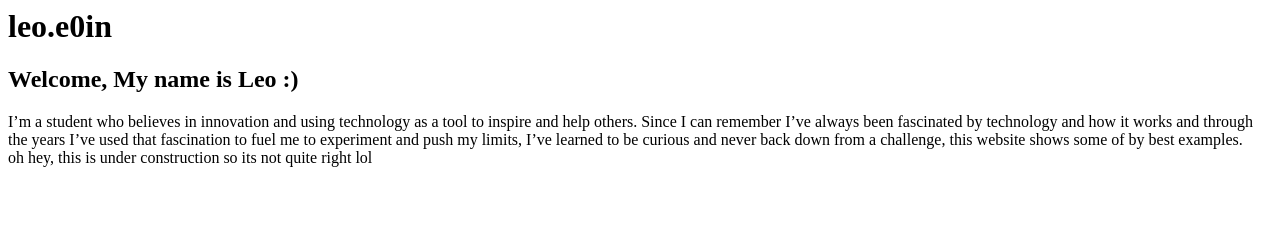
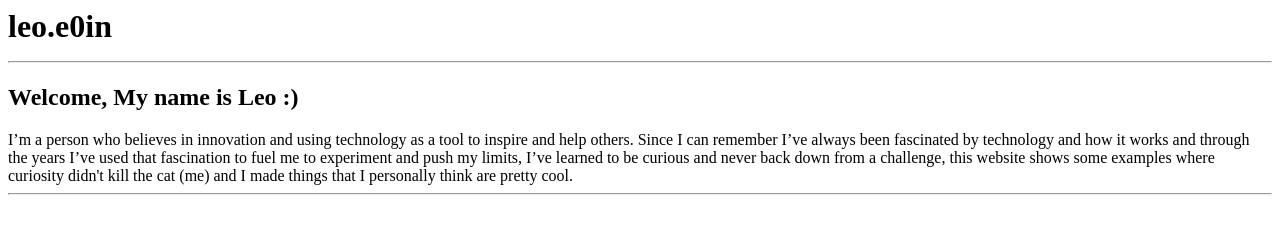
Before and after one commit to leo-e0in/Portfolio, a plain HTML site: page index.html in a window 1280 px wide. Drawn offline with Linux system fonts and the light colour scheme.

Commit message:
Update index.html

```diff
--- a/index.html
+++ b/index.html
@@ -1,17 +1,16 @@
 <html>
     <h1>
         leo.e0in
+        <hr> </hr>
     </h1>
 
 	<h2>
         Welcome, My name is Leo :)
+
 	</h2>
 
     <body>
-       I’m a student  who believes in innovation and using technology as a tool to inspire and help others. Since I can remember I’ve always been fascinated by technology and how it works and through the years I’ve used that fascination to fuel me to experiment and push my limits, I’ve learned to be curious and never back down from a challenge, this website shows some of by best examples.
-    </body>
-
-	<footer>
-        oh hey, this is under construction so its not quite right lol
-	</footer>
+       I’m a person who believes in innovation and using technology as a tool to inspire and help others. Since I can remember I’ve always been fascinated by technology and how it works and through the years I’ve used that fascination to fuel me to experiment and push my limits, I’ve learned to be curious and never back down from a challenge, this website shows some examples where curiosity didn't kill the cat (me) and I made things that I personally think are pretty cool.
+    	<hr> </hr>
+	</body>
 </html>
```
